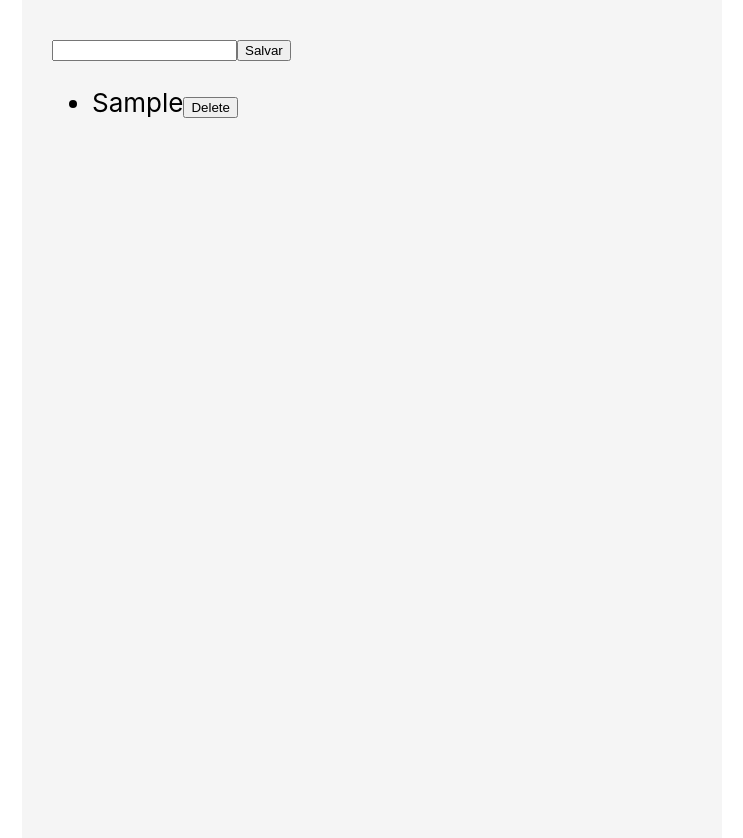
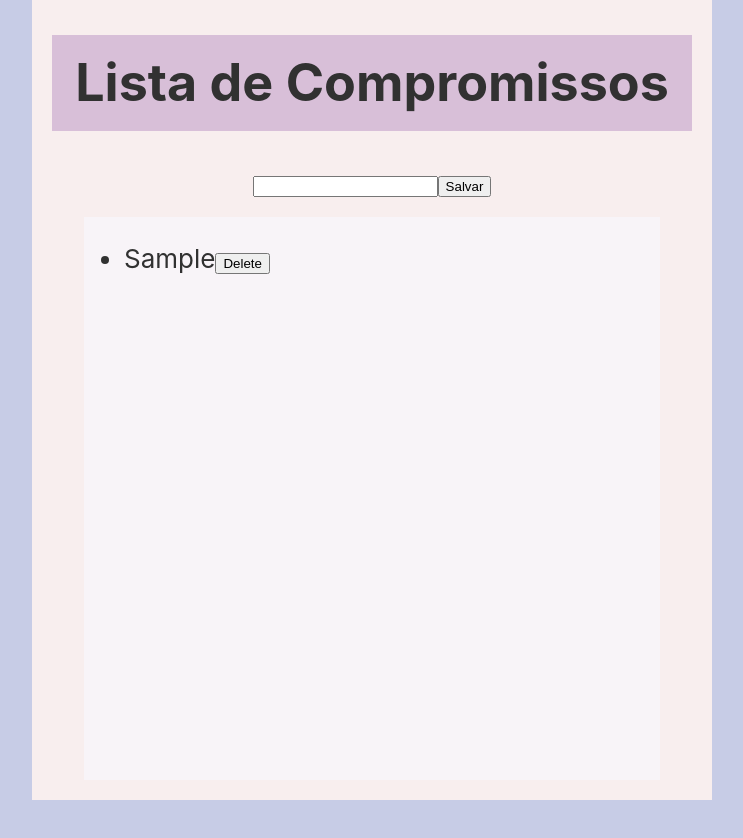
Before and after one commit to wellingtonsilva04/todoReact, a React (Create React App) app: page / in a window 1280 px wide. Both pictures are taken after typing "Sample" into the empty fields and a click on the button "Salvar". Shown: the top 838 px of the page, without its empty margins (268-1011 px from the left). After the commit the page ends 800 px from the top, so only its background shows below. Built offline with nearby package versions, Linux system fonts and the light colour scheme.

Commit message:
styles do app

```diff
--- a/src/App.css
+++ b/src/App.css
@@ -1,15 +1,36 @@
 .App {
   margin:auto;
-  min-height: 500vh;
+  min-height: 100vh;
   max-width: 50vw;
   display: flex;
-  padding: 30px;
+  padding-left: 20px;
+  padding-right: 20px;
+  align-items: center;
   flex-direction: column;
   font-size: calc(10px + 2vmin);
-  background-color: whitesmoke;
+  background-color: rgb(248, 238, 238);
 
+}
+h1{
+  display: flex;
+  flex: 1;
+  max-height: 12vh;
+  width: 100%;
+  align-items: center;
+  justify-content: center;
+  background-color: thistle;
+  color: rgb(49, 49, 49);
 }
 p {
   color: rgb(207, 15, 15);
 
 }
+.containerList{
+  display: flex;
+  width: 90%;
+  flex: 1;
+  margin: 20px;
+  background-color: rgb(248, 244, 248);
+  flex-direction: column;
+  color: rgb(49, 49, 49);
+}
--- a/src/components/todoList.js
+++ b/src/components/todoList.js
@@ -18,12 +18,32 @@ class TodoList extends Component {
     };
 
     deleteTodo = (id) => {
-       this.props.deleteTodo(id);
+        this.props.deleteTodo(id);
+    }
+    rendeList = () => {
+        const { todos } = this.props;
+        return todos.length > 0 ?
+            <div className="containerList">
+                <ul>
+                    {todos.map(({ id, text }) => {
+                        return (
+                            <li key={id}>
+                                {text}
+                                <button type="button" onClick={() => this.deleteTodo(id)}>
+                                    Delete
+                                </button>
+                            </li>)
+                    }
+                    )}
+                </ul>
+            </div>
+            : <p>Não há afazeres</p>
     }
 
     render() {
         return (
             <div className="App">
+                <h1>Lista de Compromissos</h1>
                 <form onSubmit={this.handleSubmit}>
                     <input
                         type="text"
@@ -32,20 +52,8 @@ class TodoList extends Component {
                     />
                     <button type="submit">Salvar</button>
                 </form>
+                {this.rendeList()}
 
-                <ul>
-                    {this.props.todos.map(({id,text}) => {
-                        return (
-                        <li key={id}>
-                        {text}
-                        <button type="button" onClick={() => this.deleteTodo(id)}>
-                            Delete
-                        </button>
-                        </li>)
-                        }
-                    )}
-
-                </ul>
             </div>
         );
     }
--- a/src/index.css
+++ b/src/index.css
@@ -5,6 +5,7 @@ body {
     sans-serif;
   -webkit-font-smoothing: antialiased;
   -moz-osx-font-smoothing: grayscale;
+  background-color: rgb(199, 204, 230);
 
 }
 
```
